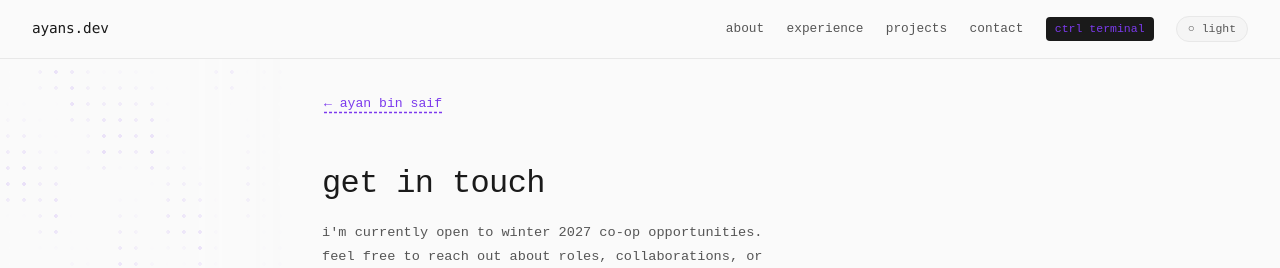
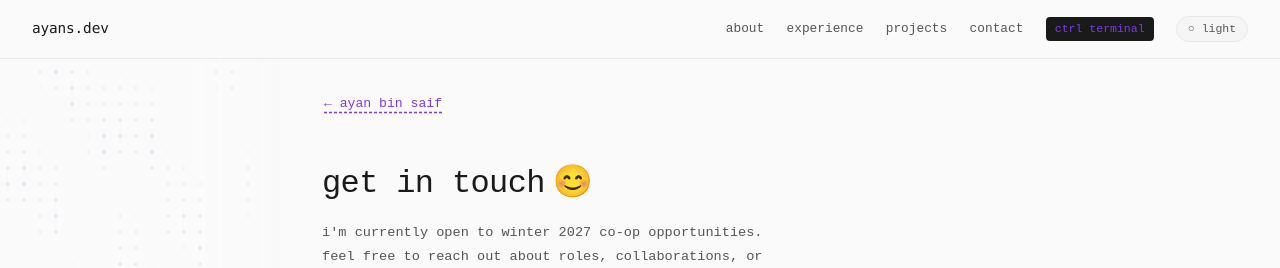
Before and after one commit to draggle/portfolio, a Next.js app: page /contact in a window 1280 px wide. Shown: the top 268 px of the page. Built offline with nearby package versions, Linux system fonts and the light colour scheme; a web font is replaced by a local one.

Commit message:
feat: add page header animations and contact title sequence
- wipe reveal + accent underline on /experience and /projects headers
- contact page: wave emoji springs in, exits, then "get in touch 😊" wipes in with staggered smile

Co-Authored-By: Claude Sonnet 4.6 <noreply@anthropic.com>

```diff
--- a/src/app/contact/page.tsx
+++ b/src/app/contact/page.tsx
@@ -2,6 +2,7 @@ import type { Metadata } from 'next'
 import Link from 'next/link'
 import { LinkPreview } from '@/components/ui/link-preview'
 import { LinkedInBadgePreview } from '@/components/ui/linkedin-badge-preview'
+import { ContactTitle } from '@/components/ui/contact-title'
 
 export const metadata: Metadata = {
   title: 'contact — ayan bin saif',
@@ -12,7 +13,7 @@ export default function ContactPage() {
     <div className="contact-page">
       <Link href="/" className="nyx-link back-link">← ayan bin saif</Link>
 
-      <h1 className="contact-title">get in touch</h1>
+      <ContactTitle />
       <p className="contact-intro">
         i'm currently open to winter 2027 co-op opportunities. feel free to reach out
         about roles, collaborations, or anything else.
--- a/src/app/experience/page.tsx
+++ b/src/app/experience/page.tsx
@@ -10,7 +10,10 @@ export default function ExperiencePage() {
   return (
     <div className="projects-page">
       <Link href="/" className="nyx-link back-link">← ayan bin saif</Link>
-      <h1 className="page-title">experience</h1>
+      <div>
+        <h1 className="page-title">experience</h1>
+        <span className="page-title-line" />
+      </div>
       <div className="projects-list">
         {experiences.map(exp => (
           <div key={exp.id} className="project-list-item">
--- a/src/app/globals.css
+++ b/src/app/globals.css
@@ -94,6 +94,14 @@ body {
 @keyframes slideDown {
   from { opacity: 0; transform: translateY(-6px); }
   to   { opacity: 1; transform: translateY(0); }
+}
+@keyframes pageTitleWipe {
+  from { clip-path: inset(0 100% 0 0); }
+  to   { clip-path: inset(0 0% 0 0); }
+}
+@keyframes pageTitleLine {
+  from { transform: scaleX(0); }
+  to   { transform: scaleX(1); }
 }
 
 /* ── NYX LINK ── */
@@ -466,7 +474,27 @@ html.dark .exp-logo-apple { filter: invert(1); }
 .projects-page { max-width: 700px; margin: 0 auto; padding: 2rem; }
 .page-header { margin-bottom: 2rem; }
 .back-link { font-size: 0.82rem; display: inline-block; margin-bottom: 1.2rem; }
-.page-title { font-size: 1.8rem; font-weight: 400; letter-spacing: -0.02em; color: var(--text); }
+.page-title {
+  font-size: 1.8rem;
+  font-weight: 400;
+  letter-spacing: -0.02em;
+  color: var(--text);
+  clip-path: inset(0 100% 0 0);
+  animation: pageTitleWipe 0.6s cubic-bezier(0.77, 0, 0.175, 1) forwards;
+}
+.page-title-line {
+  display: block;
+  height: 1px;
+  background: var(--accent);
+  transform-origin: left;
+  transform: scaleX(0);
+  animation: pageTitleLine 0.6s cubic-bezier(0.77, 0, 0.175, 1) 0.15s forwards;
+  margin-top: 6px;
+}
+@media (prefers-reduced-motion: reduce) {
+  .page-title { clip-path: none; animation: none; }
+  .page-title-line { transform: scaleX(1); animation: none; }
+}
 .projects-list { display: flex; flex-direction: column; gap: 0; }
 .project-list-item {
   padding: 1.5rem 0 1.5rem 1.2rem;
@@ -650,6 +678,7 @@ html.dark .exp-logo-apple { filter: invert(1); }
 
 /* ── CONTACT PAGE ── */
 .contact-page { max-width: 700px; margin: 0 auto; padding: 2rem; }
+
 .contact-title {
   font-size: 2rem; font-weight: 400; letter-spacing: -0.02em;
   color: var(--text); margin: 1.5rem 0 0.75rem;
--- a/src/app/projects/page.tsx
+++ b/src/app/projects/page.tsx
@@ -9,7 +9,10 @@ export default function ProjectsPage() {
   return (
     <div className="projects-page">
       <Link href="/" className="nyx-link back-link">← ayan bin saif</Link>
-      <h1 className="page-title">projects</h1>
+      <div>
+        <h1 className="page-title">projects</h1>
+        <span className="page-title-line" />
+      </div>
       <div className="projects-list">
         {projects.map(project => (
           <div key={project.slug} className="project-list-item">
--- /dev/null
+++ b/src/components/ui/contact-title.tsx
@@ -0,0 +1,51 @@
+'use client'
+
+import { useEffect, useState } from 'react'
+import { AnimatePresence, motion } from 'framer-motion'
+
+export function ContactTitle() {
+  const [showTitle, setShowTitle] = useState(false)
+
+  useEffect(() => {
+    const t = setTimeout(() => setShowTitle(true), 1000)
+    return () => clearTimeout(t)
+  }, [])
+
+  return (
+    <h1 className="contact-title" style={{ minHeight: '2.4rem' }}>
+      <AnimatePresence mode="wait">
+        {!showTitle ? (
+          <motion.span
+            key="wave"
+            initial={{ scale: 0.3, opacity: 0, rotate: -30 }}
+            animate={{ scale: 1, opacity: 1, rotate: 0 }}
+            exit={{ scale: 0.2, opacity: 0, transition: { duration: 0.18, ease: 'easeIn' } }}
+            transition={{ type: 'spring', stiffness: 380, damping: 18 }}
+            style={{ display: 'inline-block', transformOrigin: 'bottom center' }}
+          >
+            👋
+          </motion.span>
+        ) : (
+          <motion.span key="title" style={{ display: 'inline-flex', alignItems: 'baseline', gap: '0.25em' }}>
+            <motion.span
+              initial={{ clipPath: 'inset(0 100% 0 0)' }}
+              animate={{ clipPath: 'inset(0 0% 0 0)' }}
+              transition={{ duration: 0.55, ease: [0.77, 0, 0.175, 1] }}
+              style={{ display: 'inline-block' }}
+            >
+              get in touch
+            </motion.span>
+            <motion.span
+              initial={{ scale: 0, opacity: 0 }}
+              animate={{ scale: 1, opacity: 1 }}
+              transition={{ type: 'spring', stiffness: 400, damping: 15, delay: 0.65 }}
+              style={{ display: 'inline-block' }}
+            >
+              😊
+            </motion.span>
+          </motion.span>
+        )}
+      </AnimatePresence>
+    </h1>
+  )
+}
```
